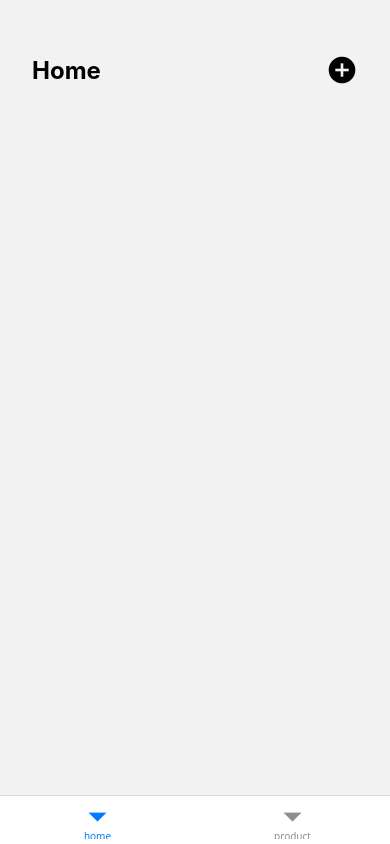
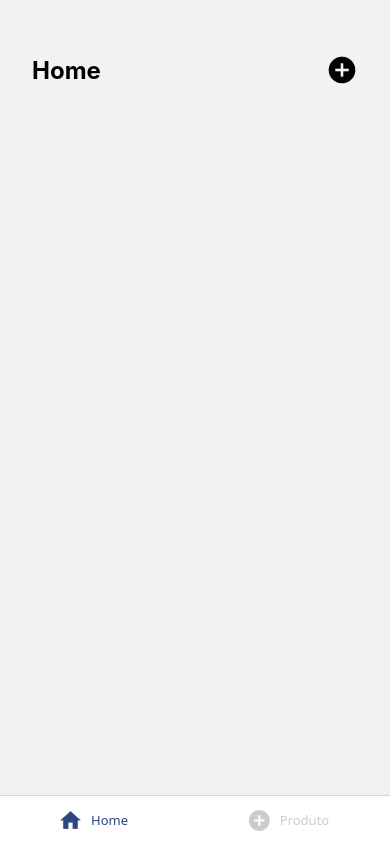
Before and after one commit to josileudo/navigation, a React Native app: screen /home in a window 390 px wide. Built offline with nearby package versions, Linux system fonts and the light colour scheme.

Commit message:
:sparkles: feat: Config properties to bottom tab

```diff
--- a/src/routes/BottomRoutes.tsx
+++ b/src/routes/BottomRoutes.tsx
@@ -4,6 +4,7 @@ import {
   BottomTabScreenProps,
   createBottomTabNavigator,
 } from "@react-navigation/bottom-tabs";
+import { MaterialIcons } from "@expo/vector-icons";
 
 export type BottomRoutesList = {
   home: undefined;
@@ -19,10 +20,34 @@ export const BottomRoutes = () => {
   return (
     <Tab.Navigator
       initialRouteName={"home"}
-      screenOptions={{ headerShown: false }}
+      screenOptions={{
+        headerShown: false,
+        tabBarActiveTintColor: "#2c4681",
+        tabBarInactiveTintColor: "#4444",
+        tabBarLabelPosition: "beside-icon",
+        animation: "shift",
+      }}
     >
-      <Tab.Screen name={"home"} component={Home} />
-      <Tab.Screen name={"product"} component={Product} />
+      <Tab.Screen
+        name={"home"}
+        component={Home}
+        options={{
+          title: "Home",
+          tabBarIcon: ({ color, size }) => (
+            <MaterialIcons name="home" size={size} color={color} />
+          ),
+        }}
+      />
+      <Tab.Screen
+        name={"product"}
+        component={Product}
+        options={{
+          title: "Produto",
+          tabBarIcon: ({ color, size }) => (
+            <MaterialIcons name="add-circle" size={size} color={color} />
+          ),
+        }}
+      />
     </Tab.Navigator>
   );
 };
```
